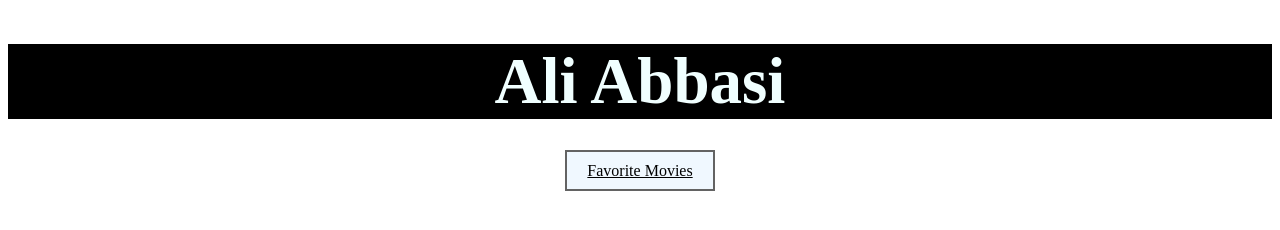
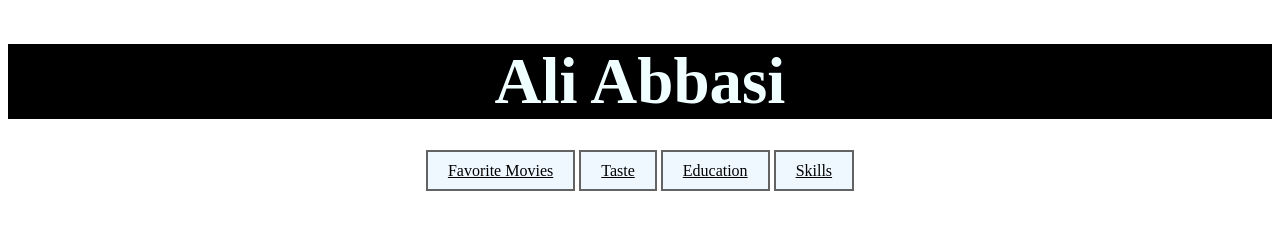
Before and after one commit to REALFINIT/C1216-WP-EXn-Ali-Abbasi-401214037180010, a plain HTML site: page index.html in a window 1280 px wide. Drawn offline with Linux system fonts and the light colour scheme.

Commit message:
menu update

```diff
--- a/index.html
+++ b/index.html
@@ -12,6 +12,9 @@
 </header>
 <body align="center">
     <a class="menu" href="#movies">Favorite Movies</a>
+    <a class="menu" href="#food">Taste</a>
+    <a class="menu" href="#edu">Education</a>
+    <a class="menu" href="#skil">Skills</a>
 
 </body>
 </html>
--- a/main.css
+++ b/main.css
@@ -6,7 +6,7 @@
 .menu {
     background-color: aliceblue;
     color: black;
-    margin: 10px;
+    margin-top: 10px;
     border: 2px solid rgb(99, 99, 99);
     padding: 10px 20px;
     text-align: center;
```
